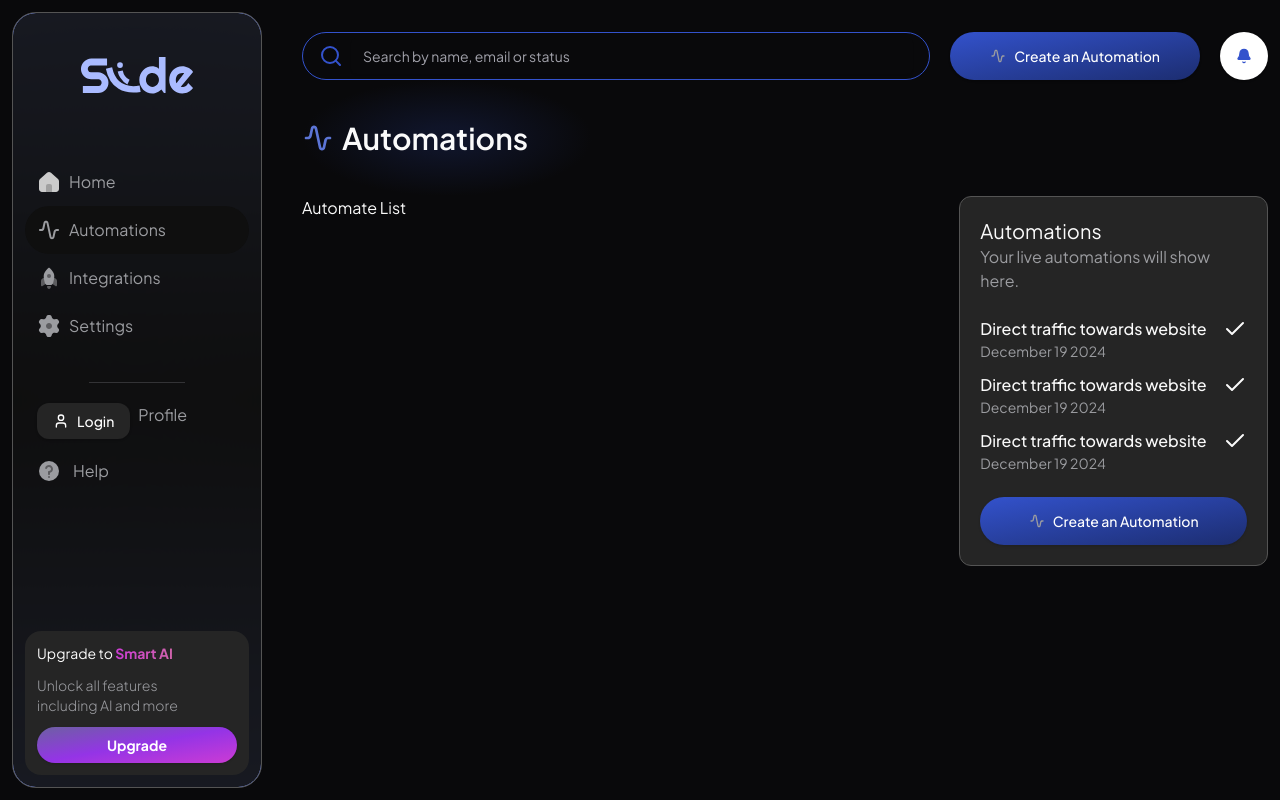
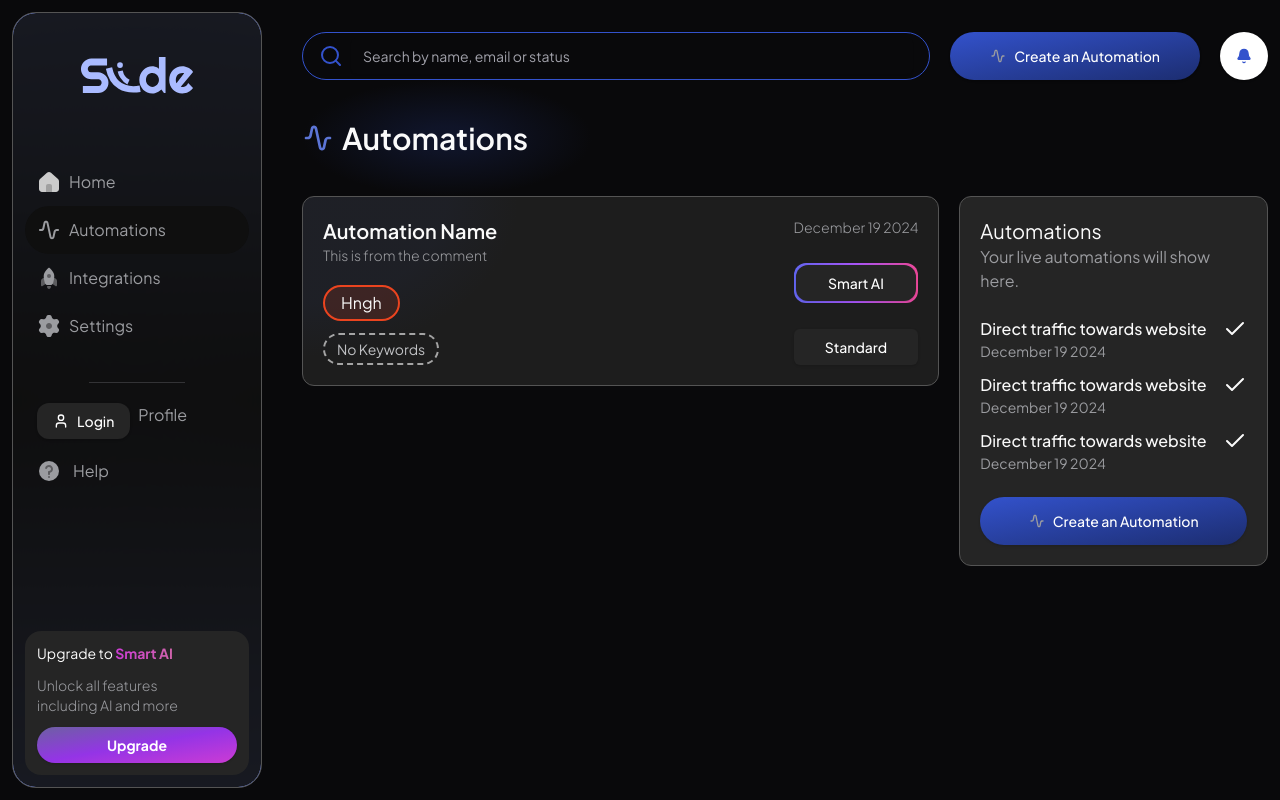
Before and after one commit to RajanJha2003/Slide, a Next.js app: page /dashboard/1/automations in a window 1280 px wide. Built offline with nearby package versions, Linux system fonts and the light colour scheme; no server answers.

Commit message:
automation list page

```diff
--- a/src/app/(protected)/dashboard/[slug]/automations/page.tsx
+++ b/src/app/(protected)/dashboard/[slug]/automations/page.tsx
@@ -1,3 +1,4 @@
+import AutomationList from '@/components/global/automation-list'
 import CreateAutomation from '@/components/global/create-automation'
 import { Check } from 'lucide-react'
 import React from 'react'
@@ -6,7 +7,7 @@
   return (
     <div className='grid grid-cols-1 lg:grid-cols-6 gap-5'>
         <div className='lg:col-span-4'>
-            Automate List
+           <AutomationList />
 
 
         </div>
--- /dev/null
+++ b/src/components/global/automation-list/index.tsx
@@ -0,0 +1,67 @@
+"use client";
+
+import { usePaths } from '@/hooks/user-nav';
+import { cn } from '@/lib/utils';
+import Link from 'next/link';
+import React from 'react'
+import GradientButton from '../gradient-button';
+import { Button } from '@/components/ui/button';
+
+const AutomationList = () => {
+    const {pathname}=usePaths();
+  return (
+    <div className='flex flex-col gap-y-3'>
+        <Link href={`${pathname}/121245546`} className='bg-[#1D1D1D]
+        hover:opacity-80 transition duration-100 rounded-xl p-5 border-[1px] radial--gradient--automations
+flex border-[#545454]
+
+        '>
+            <div className="flex flex-col flex-1 items-start">
+                <h2 className='text-xl font-semibold'>Automation Name</h2>
+                <p className='text-[#9B9CA0] text-sm font-light mb-2'>This is from the comment</p>
+
+                <div className="flex gap-x-2 flex-wrap mt-3">
+
+                    <div
+
+                      className={cn(
+                        'rounded-full px-4 py-1 capitalize',
+                        (0 + 1) % 1 == 0 &&
+                          'bg-keyword-green/15 border-2 border-keyword-green',
+                        (1 + 1) % 2 == 0 &&
+                          'bg-keyword-purple/15 border-2 border-keyword-purple',
+                        (2 + 1) % 3 == 0 &&
+                          'bg-keyword-yellow/15 border-2 border-keyword-yellow',
+                        (3 + 1) % 4 == 0 &&
+                          'bg-keyword-red/15 border-2 border-keyword-red'
+                      )}
+                    >
+                      hngh
+                    </div>
+
+              </div>
+              <div className="rounded-full border-2 mt-3 border-dashed border-white/60 px-3 py-1">
+                <p className="text-sm text-[#bfc0c3]">No Keywords</p>
+              </div>
+            </div>
+            <div className='flex flex-col justify-between' >
+                <p className='capitalize text-sm font-light text-[#9B9CA0]  '>
+                    December 19 2024
+                </p>
+
+                <GradientButton type='BUTTON' className='w-full bg-background-80 text-white hover:bg-background-80' >
+                    Smart AI
+
+                </GradientButton>
+                <Button className="bg-background-80 hover:bg-background-80 text-white">
+                Standard
+              </Button>
+
+            </div>
+        </Link>
+
+    </div>
+  )
+}
+
+export default AutomationList
--- /dev/null
+++ b/src/components/global/gradient-button/index.tsx
@@ -0,0 +1,42 @@
+import { Button } from '@/components/ui/button'
+import { cn } from '@/lib/utils'
+import Link from 'next/link'
+import React from 'react'
+
+type Props = {
+  children: React.ReactNode
+  type: 'BUTTON' | 'LINK'
+  href?: string
+  className?: string
+}
+
+const GradientButton = ({ children, type, className, href }: Props) => {
+  const gradients =
+    'bg-gradient-to-r from-indigo-500 via-purple-500 to-pink-500 rounded-xl p-[2px]'
+
+  switch (type) {
+    case 'BUTTON':
+      return (
+        <div className={gradients}>
+          <Button className={cn(className, 'rounded-xl')}>{children}</Button>
+        </div>
+      )
+
+    case 'LINK':
+      return (
+        <div className={gradients}>
+          <Link
+            href={href!}
+            className={cn(className, 'rounded-xl')}
+          >
+            {children}
+          </Link>
+        </div>
+      )
+
+    default:
+      return null
+  }
+}
+
+export default GradientButton
```
Also changed, not shown: src/app/(protected)/dashboard/[slug]/automations/[id]/page.tsx (added).
